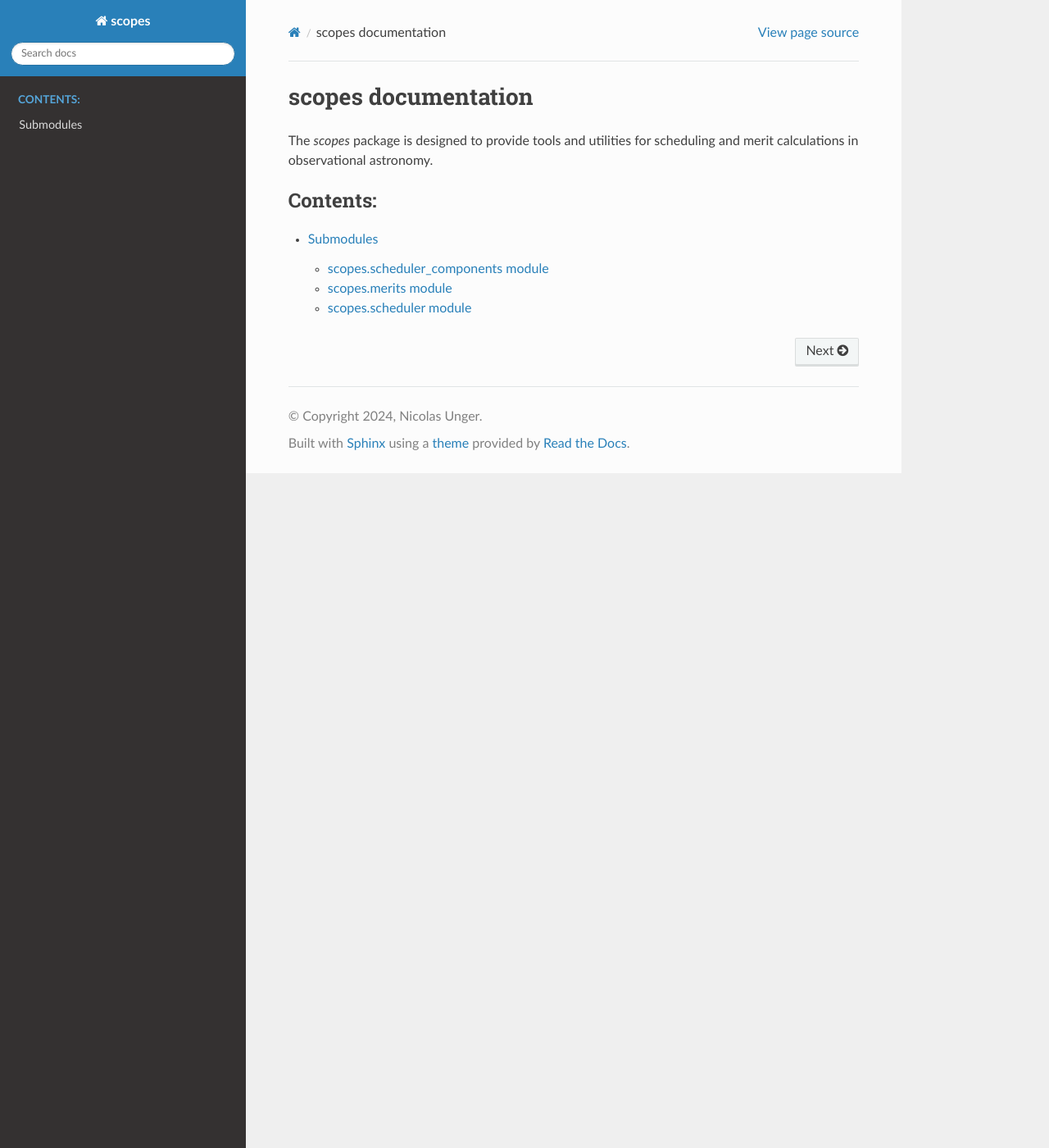
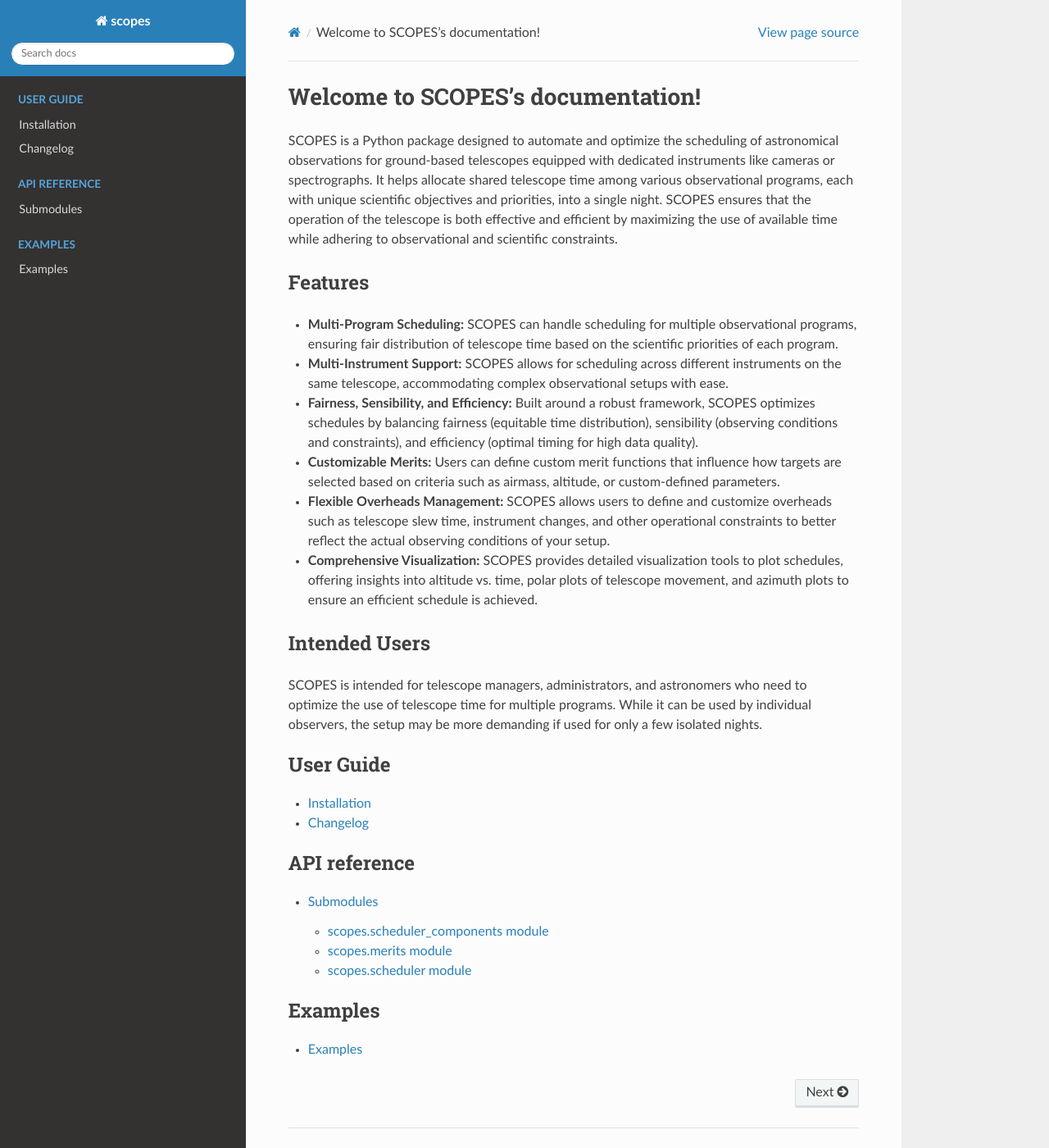
Before and after one commit to nicochunger/SCOPES, a Sphinx documentation site: the page built from docs/index.rst, in a window 1280 px wide and 1400 px high. Shown: the whole window at 82% size. Built offline with Sphinx 7.4.7 and the Read the Docs theme 2.0.0, drawn with Linux system fonts in a browser that asks for light colours; pages that are not in the unit, such as notebooks, are missing from menus.

Commit message:
Improved sphinx documentation

```diff
--- /dev/null
+++ b/docs/changelog.rst
@@ -0,0 +1,4 @@
+Changelog
+=========
+
+.. include:: ../CHANGELOG.txt
--- a/docs/conf.py
+++ b/docs/conf.py
@@ -14,7 +14,7 @@ sys.path.insert(0, os.path.abspath(".."))
 project = "scopes"
 copyright = "2024, Nicolas Unger"
 author = "Nicolas Unger"
-release = "0.3.5"
+release = "0.3.7"
 
 # -- General configuration ---------------------------------------------------
 # https://www.sphinx-doc.org/en/master/usage/configuration.html#general-configuration
@@ -24,6 +24,7 @@ extensions = [
     "sphinx.ext.napoleon",
     "sphinx.ext.viewcode",
     "sphinx_autodoc_typehints",
+    "nbsphinx",
 ]
 
 templates_path = ["_templates"]
--- a/docs/index.rst
+++ b/docs/index.rst
@@ -3,13 +3,44 @@
    You can adapt this file completely to your liking, but it should at least
    contain the root `toctree` directive.
 
-scopes documentation
-====================
+Welcome to SCOPES's documentation!
+==================================
 
-The `scopes` package is designed to provide tools and utilities for scheduling and merit calculations in observational astronomy.
+SCOPES is a Python package designed to automate and optimize the scheduling of astronomical observations for ground-based telescopes equipped with dedicated instruments like cameras or spectrographs. It helps allocate shared telescope time among various observational programs, each with unique scientific objectives and priorities, into a single night. SCOPES ensures that the operation of the telescope is both effective and efficient by maximizing the use of available time while adhering to observational and scientific constraints.
+
+Features
+--------
+
+- **Multi-Program Scheduling:** SCOPES can handle scheduling for multiple observational programs, ensuring fair distribution of telescope time based on the scientific priorities of each program.
+- **Multi-Instrument Support:** SCOPES allows for scheduling across different instruments on the same telescope, accommodating complex observational setups with ease.
+- **Fairness, Sensibility, and Efficiency:** Built around a robust framework, SCOPES optimizes schedules by balancing fairness (equitable time distribution), sensibility (observing conditions and constraints), and efficiency (optimal timing for high data quality).
+- **Customizable Merits:** Users can define custom merit functions that influence how targets are selected based on criteria such as airmass, altitude, or custom-defined parameters.
+- **Flexible Overheads Management:** SCOPES allows users to define and customize overheads such as telescope slew time, instrument changes, and other operational constraints to better reflect the actual observing conditions of your setup.
+- **Comprehensive Visualization:** SCOPES provides detailed visualization tools to plot schedules, offering insights into altitude vs. time, polar plots of telescope movement, and azimuth plots to ensure an efficient schedule is achieved.
+
+
+Intended Users
+--------------
+
+SCOPES is intended for telescope managers, administrators, and astronomers who need to optimize the use of telescope time for multiple programs. While it can be used by individual observers, the setup may be more demanding if used for only a few isolated nights.
+
+.. toctree::
+   :maxdepth: 1
+   :caption: User Guide
+
+   installation
+   changelog
 
 .. toctree::
    :maxdepth: 2
-   :caption: Contents:
+   :caption: API reference
 
    scopes
+
+.. TOC trees for example notebooks
+
+.. toctree::
+   :maxdepth: 1
+   :caption: Examples
+
+   examples
--- a/docs/requirements.txt
+++ b/docs/requirements.txt
@@ -1,2 +1,4 @@
 sphinx_rtd_theme
 sphinx-autodoc-typehints
+nbsphinx
+nbconvert
```
Also changed, not shown: docs/examples.rst (added, +7 -0 lines), docs/installation.rst (added, +10 -0 lines).
